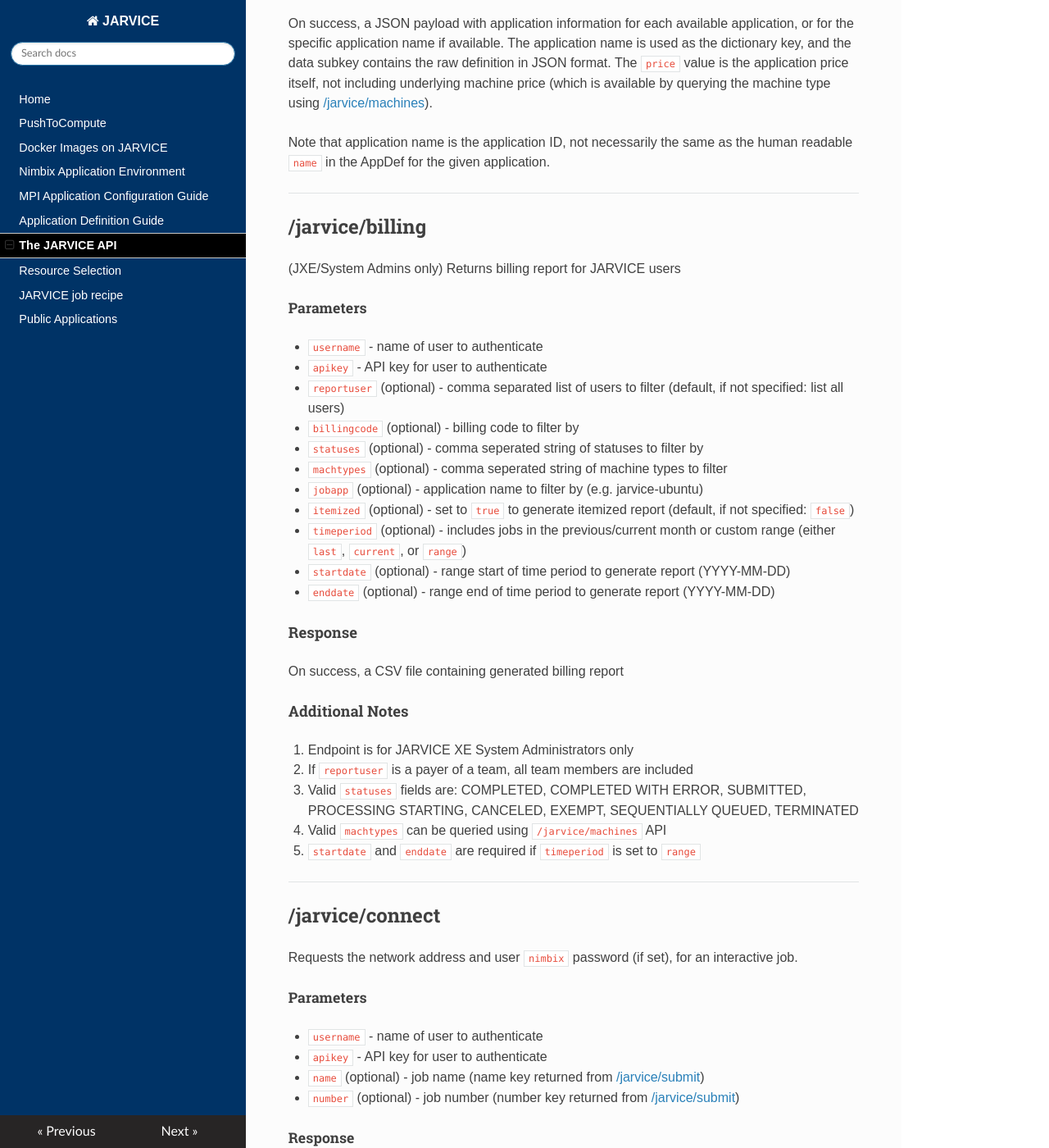
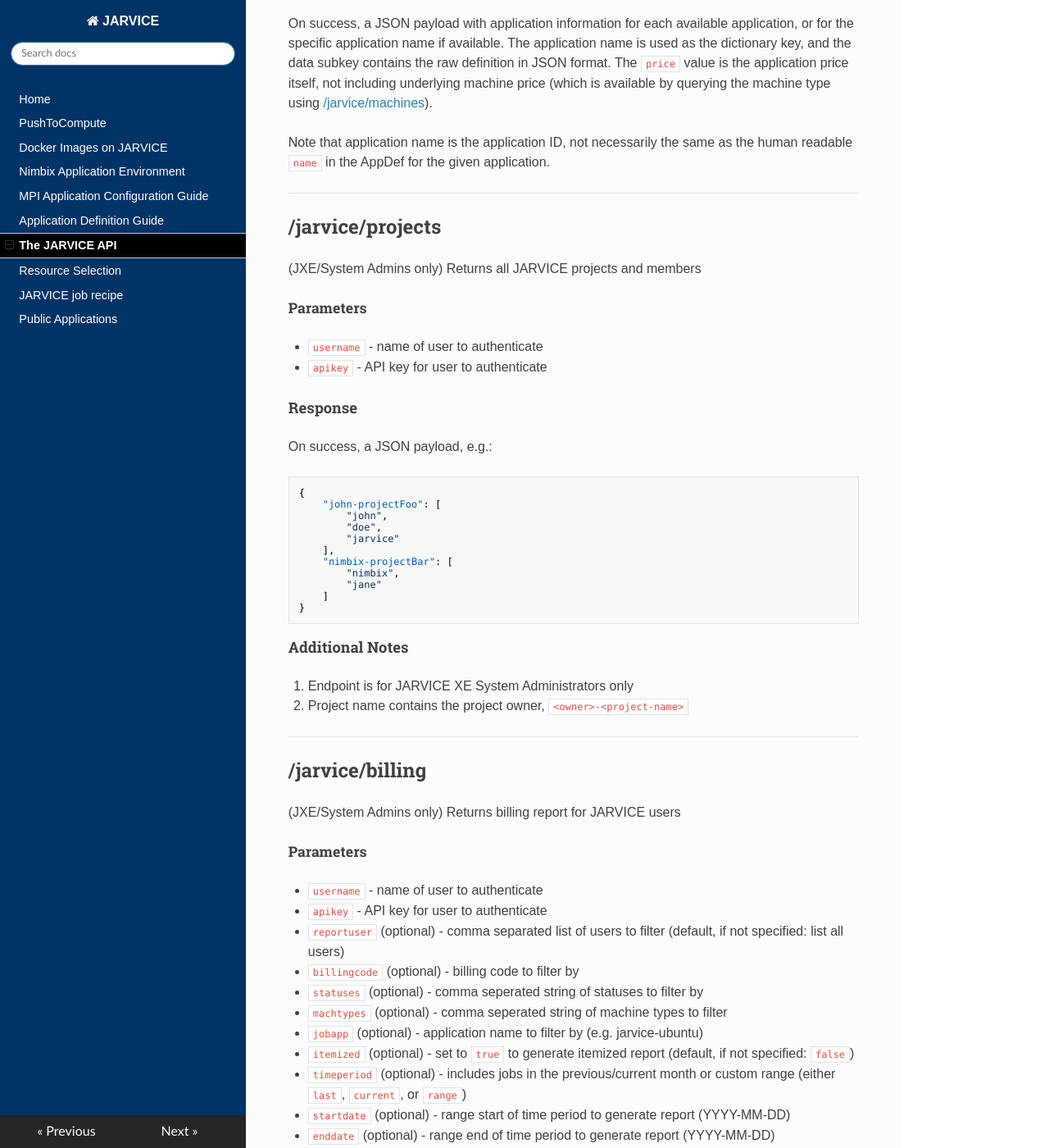
Before and after one commit to nimbix/jardoc, an MkDocs documentation site: the page built from docs/api.md, in a window 1280 px wide and 1400 px high, scrolled down 5622 px. Shown: the whole window at 82% size. Built offline with MkDocs 1.6.1, drawn with Linux system fonts in a browser that asks for light colours; nearby versions of some CDN libraries; old or Windows-style settings are respelled for this version of MkDocs.

Commit message:
/jarvice/projects
Signed-off-by: Kenneth Hill <ken.hill@nimbix.net>

````diff
--- a/docs/api.md
+++ b/docs/api.md
@@ -213,6 +213,41 @@
 
 Note that application name is the application ID, not necessarily the same as the human readable ```name``` in the AppDef for the given application.
 
+
+---
+## /jarvice/projects
+
+(JXE/System Admins only) Returns all JARVICE projects and members
+
+##### Parameters
+
+* ```username``` - name of user to authenticate
+
+* ```apikey``` - API key for user to authenticate
+
+#### Response
+
+On success, a JSON payload, e.g.:
+
+```
+{
+    "john-projectFoo": [
+        "john",
+        "doe",
+        "jarvice"
+    ],
+    "nimbix-projectBar": [
+        "nimbix",
+        "jane"
+    ]
+}
+```
+
+#### Additional Notes
+
+1. Endpoint is for JARVICE XE System Administrators only
+
+2. Project name contains the project owner, `<owner>-<project-name>`
 
 ---
 ## /jarvice/billing
````
